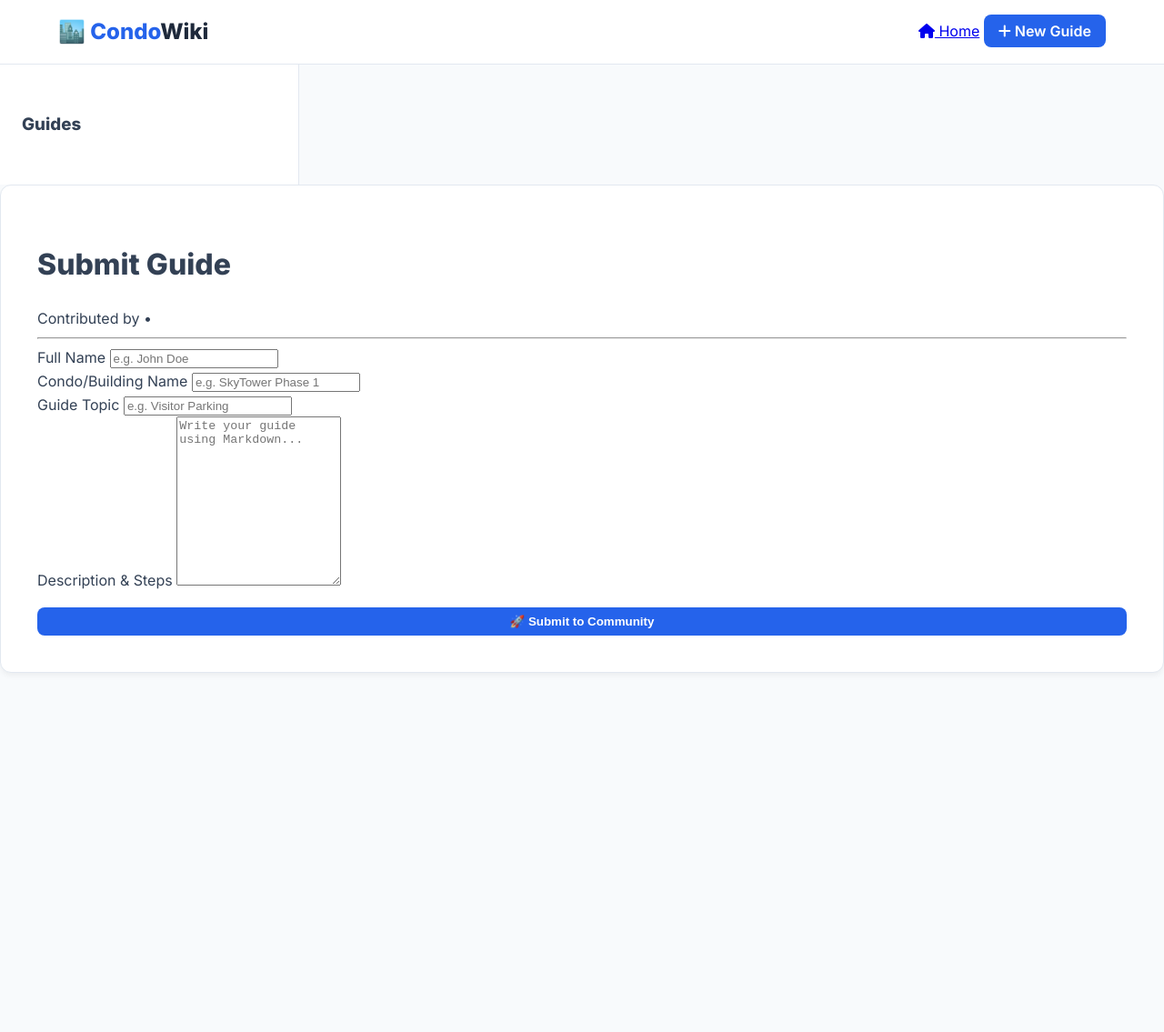
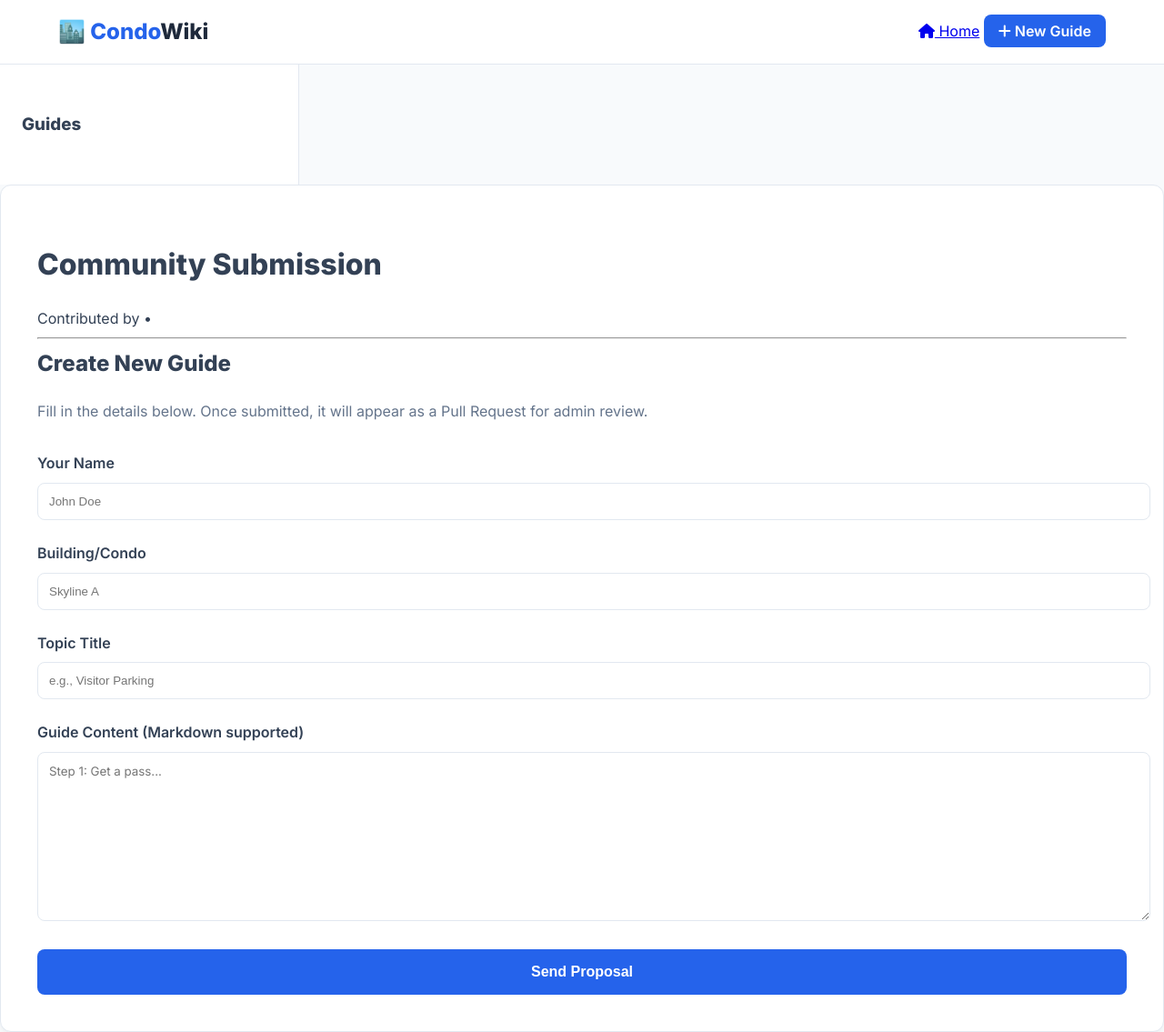
Before and after one commit to dekumar2-lab/lab-community, a Jekyll site: the page built from submit.html, in a window 1280 px wide and 1135 px high. Shown: the whole window at 91% size. Built offline with Jekyll 4.4.1, drawn with Linux system fonts in a browser that asks for light colours.

Commit message:
Update submission form and headings

```diff
--- a/submit.html
+++ b/submit.html
@@ -1,38 +1,49 @@
 ---
 layout: default
-title: Submit Guide
+title: Community Submission
 ---
 
-<div class="form-container">
+<div class="form-wrapper">
+    <h2 id="form-heading" style="margin-top:0;">Create New Guide</h2>
+    <p style="color:#64748b; margin-bottom:2rem;">Fill in the details below. Once submitted, it will appear as a Pull Request for admin review.</p>
+
     <form action="https://plain-smoke-2176.dekumar-ca.workers.dev" method="POST">
-        <div class="form-group">
-            <label>Full Name</label>
-            <input type="text" name="userName" placeholder="e.g. John Doe" required>
+        <div style="margin-bottom:1.5rem;">
+            <label style="display:block; font-weight:600; margin-bottom:0.5rem;">Your Name</label>
+            <input type="text" name="userName" placeholder="John Doe" required style="width:100%; padding:12px; border:1px solid #e2e8f0; border-radius:8px;">
         </div>
-        <div class="form-group">
-            <label>Condo/Building Name</label>
-            <input type="text" name="condo" placeholder="e.g. SkyTower Phase 1" required>
+
+        <div style="margin-bottom:1.5rem;">
+            <label style="display:block; font-weight:600; margin-bottom:0.5rem;">Building/Condo</label>
+            <input type="text" name="condo" placeholder="Skyline A" required style="width:100%; padding:12px; border:1px solid #e2e8f0; border-radius:8px;">
         </div>
-        <div class="form-group">
-            <label>Guide Topic</label>
-            <input type="text" name="title" id="form-title" placeholder="e.g. Visitor Parking" required>
+
+        <div style="margin-bottom:1.5rem;">
+            <label style="display:block; font-weight:600; margin-bottom:0.5rem;">Topic Title</label>
+            <input type="text" name="title" id="form-title" placeholder="e.g., Visitor Parking" required style="width:100%; padding:12px; border:1px solid #e2e8f0; border-radius:8px;">
         </div>
-        <div class="form-group">
-            <label>Description & Steps</label>
-            <textarea name="content" id="form-content" rows="12" placeholder="Write your guide using Markdown..."></textarea>
+
+        <div style="margin-bottom:1.5rem;">
+            <label style="display:block; font-weight:600; margin-bottom:0.5rem;">Guide Content (Markdown supported)</label>
+            <textarea name="content" id="form-content" rows="10" placeholder="Step 1: Get a pass..." style="width:100%; padding:12px; border:1px solid #e2e8f0; border-radius:8px; font-family:inherit;"></textarea>
         </div>
-        <button type="submit" class="btn-primary" style="width: 100%; margin-top: 1rem; border: none; cursor: pointer;">
-            🚀 Submit to Community
-        </button>
+
+        <button type="submit" class="btn-primary" style="width:100%; padding:1rem; border:none; cursor:pointer; font-size:1rem;">Send Proposal</button>
     </form>
 </div>
 
 <script>
+    // 1. Handle Edit Logic
     const params = new URLSearchParams(window.location.search);
     if (params.get('edit')) {
-        document.querySelector('h1').innerText = "Edit Guide";
+        document.getElementById('form-heading').innerText = "Edit Existing Guide";
         document.getElementById('form-title').value = params.get('title');
         document.getElementById('form-title').readOnly = true;
         document.getElementById('form-content').value = params.get('content');
     }
+
+    // 2. Alert user on successful return (optional)
+    if (params.get('status') === 'success') {
+        alert("Success! Your proposal has been sent for review.");
+    }
 </script>
```
